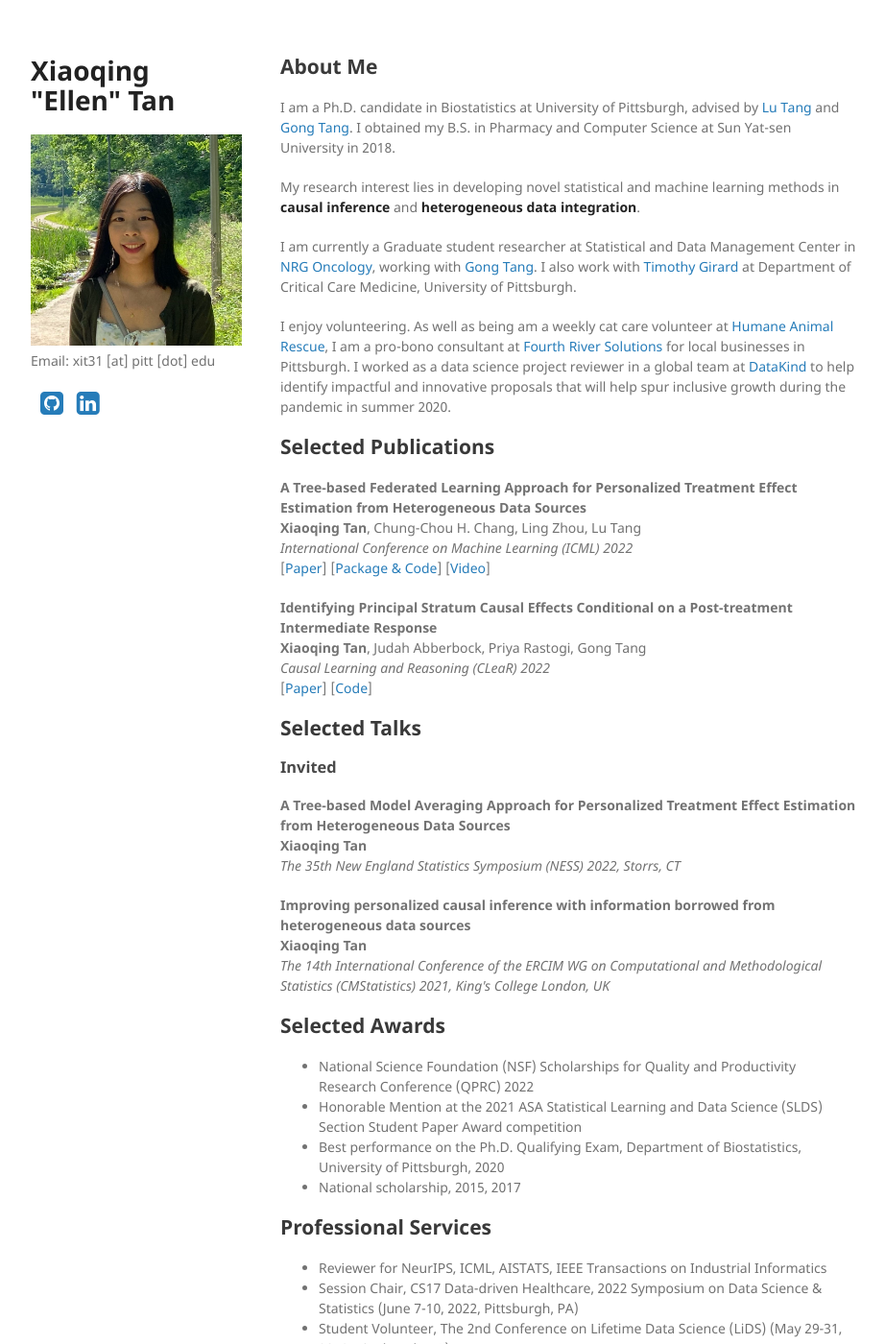
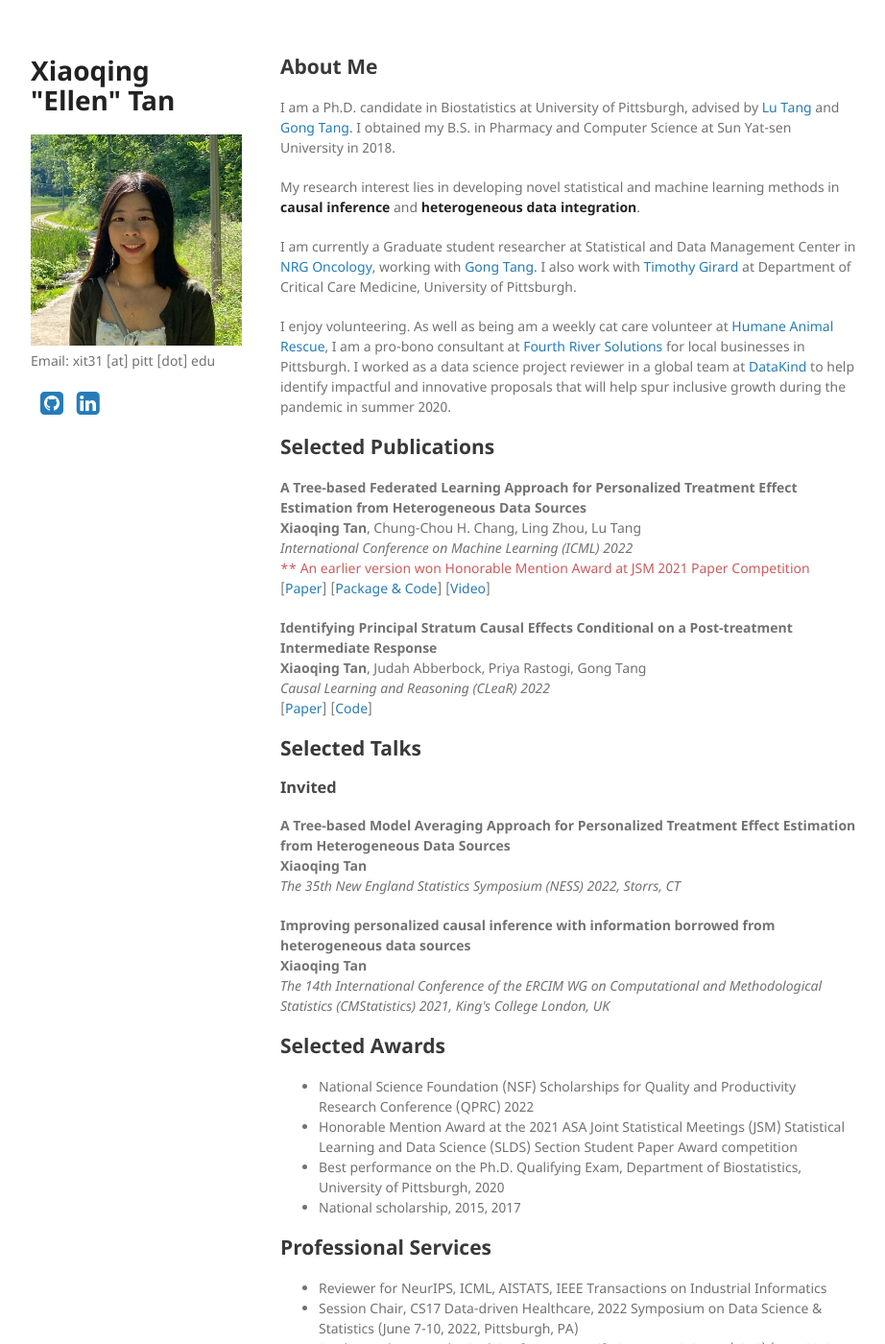
Before and after one commit to ellenxtan/ellenxtan.github.io, a Jekyll site: the page built from index.md, in a window 1280 px wide and 1400 px high. Shown: the whole window at 96% size, without its empty margins (178-1100 px from the left). Built offline with Jekyll 4.4.1, drawn with Linux system fonts in a browser that asks for light colours; a style sheet for code colours, icons or effects is not loaded; our own code applies the rules of GitHub Pages for plain Markdown files.

Commit message:
update award in icml paper

```diff
--- a/index.md
+++ b/index.md
@@ -47,6 +47,7 @@ I enjoy volunteering. As well as being am a weekly cat care volunteer at [Humane
     <b>A Tree-based Federated Learning Approach for Personalized Treatment Effect Estimation from Heterogeneous Data Sources</b><br>
     <b>Xiaoqing Tan</b>, Chung-Chou H. Chang, Ling Zhou, Lu Tang<br>
     <em>International Conference on Machine Learning (ICML) 2022</em><br>
+    <font color='#CD5C5C'>** An earlier version won Honorable Mention Award at JSM 2021 Paper Competition</font><br>
 [<a href="https://arxiv.org/pdf/2103.06261.pdf">Paper</a>] [<a href="https://github.com/ellenxtan/ifedtree">Package & Code</a>] [<a href="https://www.youtube.com/watch?v=Pc_YNS2Wga4">Video</a>]
 </p>
 </td>
@@ -93,7 +94,7 @@ I enjoy volunteering. As well as being am a weekly cat care volunteer at [Humane
 ## Selected Awards
 
 - National Science Foundation (NSF) Scholarships for Quality and Productivity Research Conference (QPRC) 2022
-- Honorable Mention at the 2021 ASA Statistical Learning and Data Science (SLDS) Section Student Paper Award competition
+- Honorable Mention Award at the 2021 ASA Joint Statistical Meetings (JSM) Statistical Learning and Data Science (SLDS) Section Student Paper Award competition
 - Best performance on the Ph.D. Qualifying Exam, Department of Biostatistics, University of Pittsburgh, 2020
 - National scholarship, 2015, 2017
 
```
Also changed, not shown: jiyanggao.jpeg (deleted), jiyanggao_1.jpg (deleted), 1 other file.
